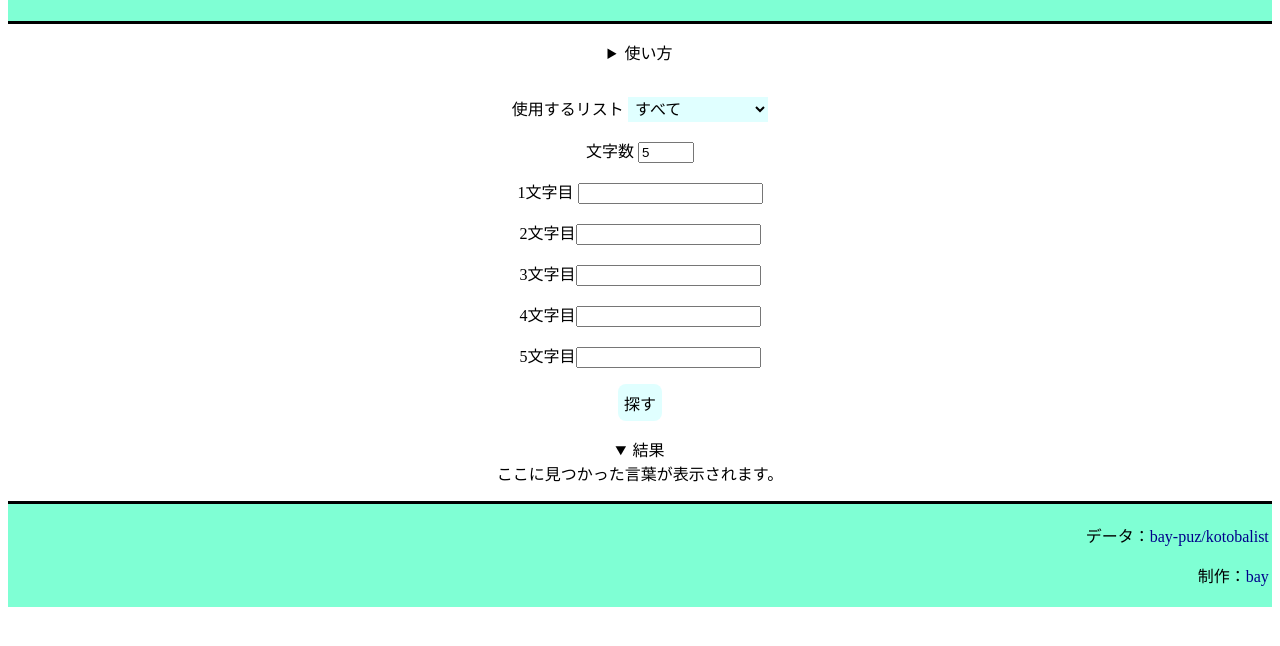
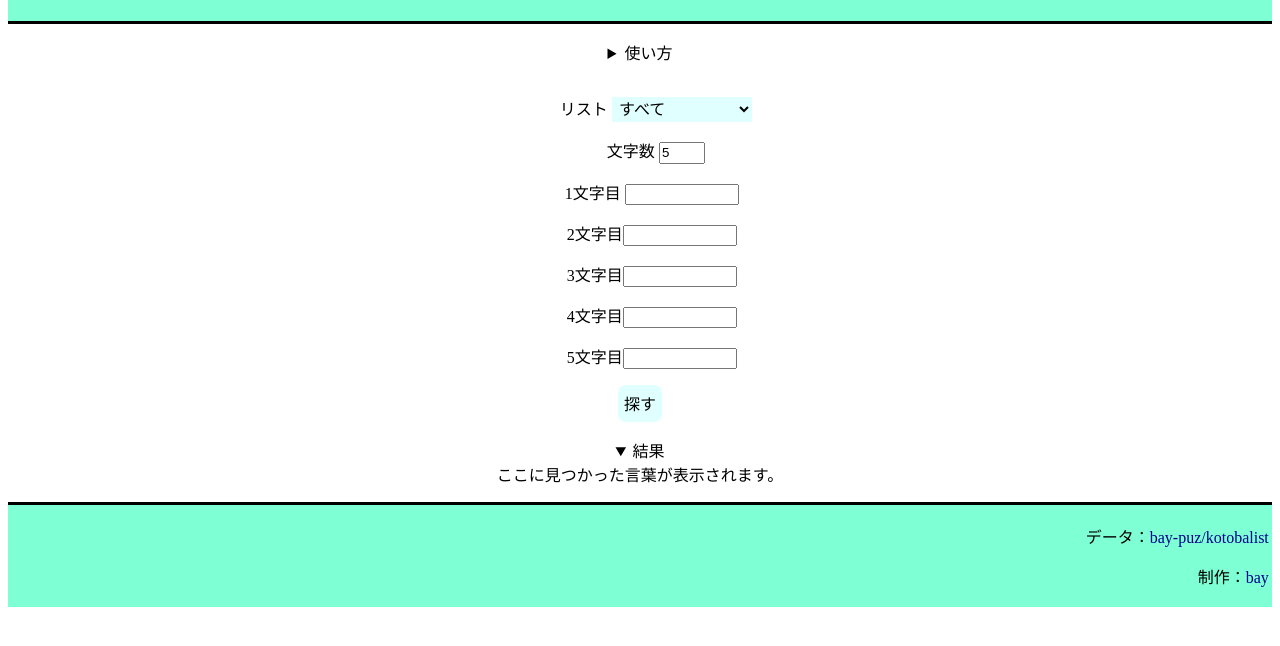
Before and after one commit to bay-puz/kotoba-finder, a plain HTML site: page index.html in a window 1280 px wide. Shown: the part 82-728 px from the top of the page. Drawn offline with Linux system fonts and the light colour scheme.

Commit message:
見た目を整える

```diff
--- a/css/main.css
+++ b/css/main.css
@@ -28,6 +28,22 @@ select {
     background-color:lightcyan;
     border: none;
     padding: 0.2em;
+    width: auto;
+}
+
+#length {
+    width: 3em;
+    padding: 0.1em;
+}
+
+label{
+    display: inline-block;
+    text-align: right;
+    width: 5em;
+}
+
+input {
+    width: 8em;
 }
 
 button {
--- a/index.html
+++ b/index.html
@@ -16,7 +16,7 @@
         </div>
         <div id="input">
             <p>
-                <label for="listName">使用するリスト</label>
+                <label for="listName">リスト</label>
                 <select id="listName">
                     <option value="all" selected>すべて</option>
                     <option value="buta">豚辞書</option>
```
